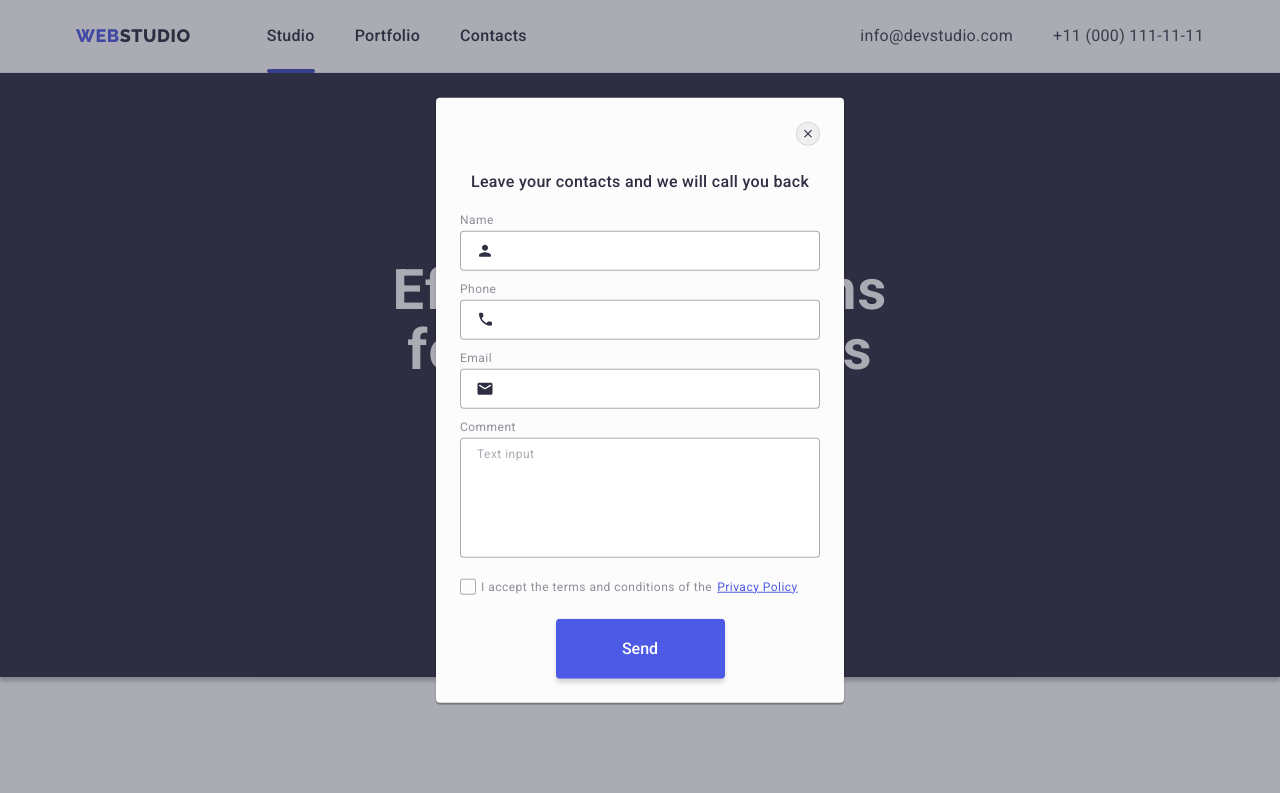
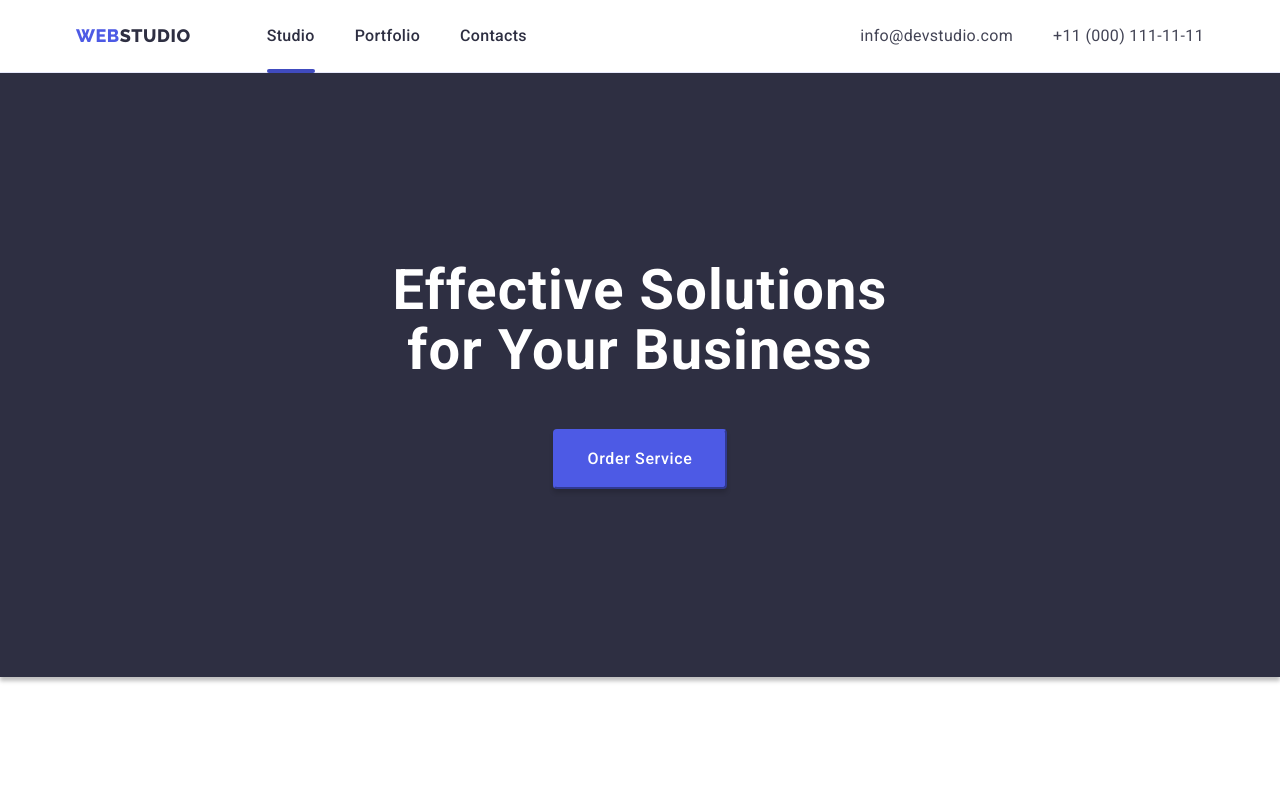
Before and after one commit to EvhYa/goit-markup-hw-06, a plain HTML site: page index.html in a window 1280 px wide. Shown: the top 793 px of the page. Drawn offline with nearby package versions, Linux system fonts and the light colour scheme.

Commit message:
fixes_v1.1

```diff
--- a/index.html
+++ b/index.html
@@ -378,7 +378,7 @@
             </div>
          </div>
       </footer>
-      <div class="backdrop ___is-hidden" data-modal>
+      <div class="backdrop is-hidden" data-modal>
          <div class="modal">
             <button type="button" class="btn modal-close-btn" data-modal-close>
                <svg class="close-btn-icon">
```
